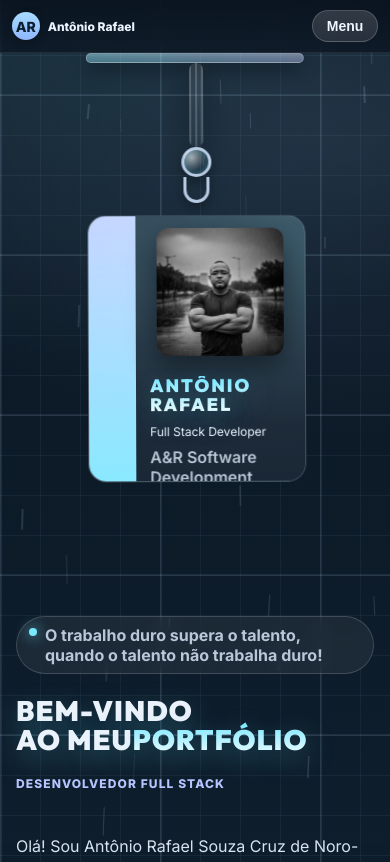
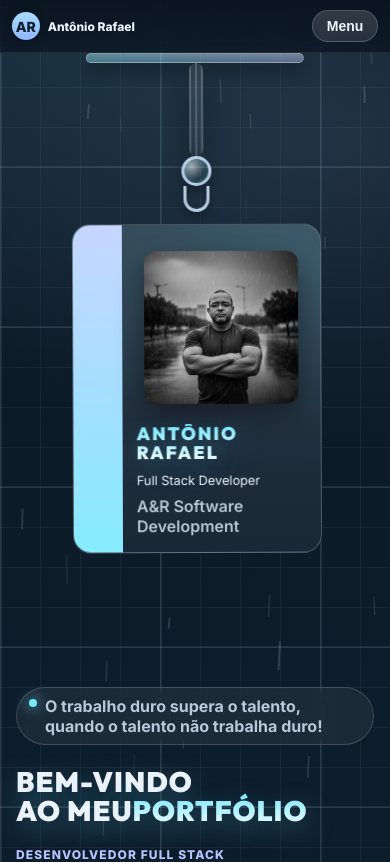
Before and after one commit to Ald3b4r4n/AntonioRafael, a React (Vite) app: page / in a window 390 px wide. Shown: the top 862 px of the page. Built offline with nearby package versions, Linux system fonts and the light colour scheme; no server answers.

Commit message:
style(mobile): aumenta tamanho do crachá (largura/altura) e reduz faixa lateral para caber nome e 'Development' sem cortar

```diff
--- a/src/components/LanyardBadge.module.css
+++ b/src/components/LanyardBadge.module.css
@@ -234,10 +234,14 @@
   margin-top: 2px;
 }
 @container badge (max-width: 280px) {
-  .role { font-size: 12.75px; }
+  .role {
+    font-size: 12.75px;
+  }
 }
 @container badge (max-width: 240px) {
-  .role { font-size: 12px; }
+  .role {
+    font-size: 12px;
+  }
 }
 .meta {
   color: #c9d7e6;
@@ -267,9 +271,10 @@
 /* MOBILE (≤ 720px): mostrar com barra própria no topo, sem sobrepor conteúdo */
 @media (max-width: 720px) {
   .stage {
-    --card-w: min(56vw, 224px);
-    --card-h: calc(var(--card-w) * 1.22);
-    --strap-h: clamp(68px, 10dvh, 96px);
+    /* Aumenta o crachá no mobile para acomodar melhor o texto */
+    --card-w: min(64vw, 260px);
+    --card-h: calc(var(--card-w) * 1.32);
+    --strap-h: clamp(72px, 11dvh, 110px);
     /* Coloca no fluxo do documento para não cobrir o texto */
     position: relative;
     top: 0;
@@ -286,6 +291,10 @@
     z-index: var(--lanyard-z, 90);
     /* Evita que o container cause overscroll/pull-to-refresh durante o gesto */
     overscroll-behavior: contain;
+  }
+  /* Dá um pouco mais de área útil para o texto sem alterar o visual geral */
+  .card {
+    grid-template-columns: 20% 1fr;
   }
   .ceiling {
     display: block;
```
